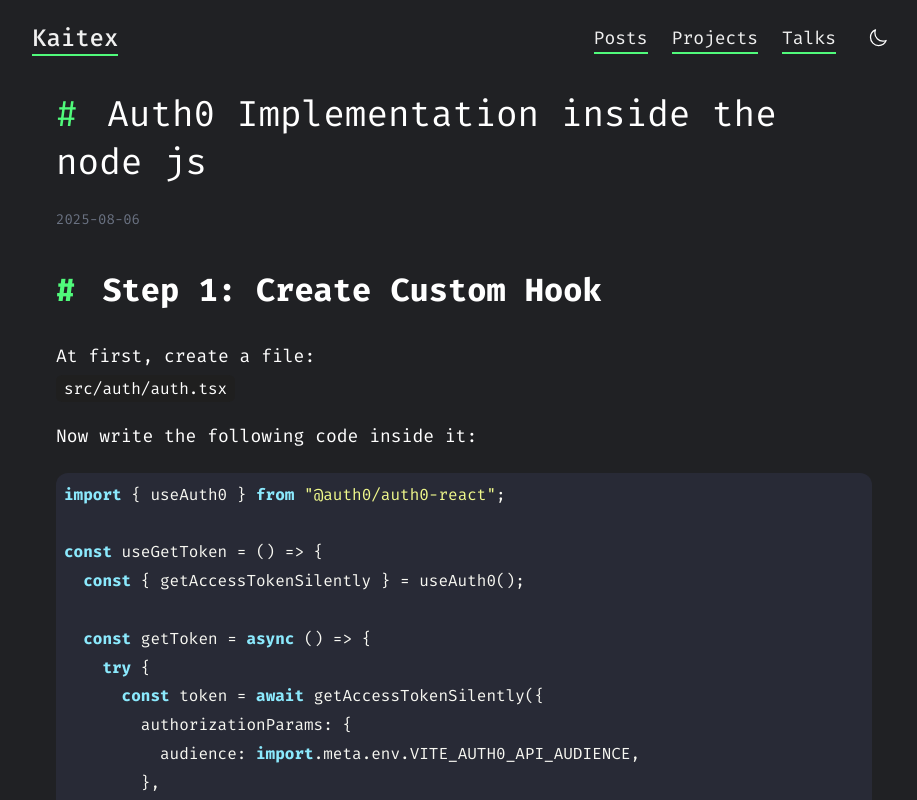
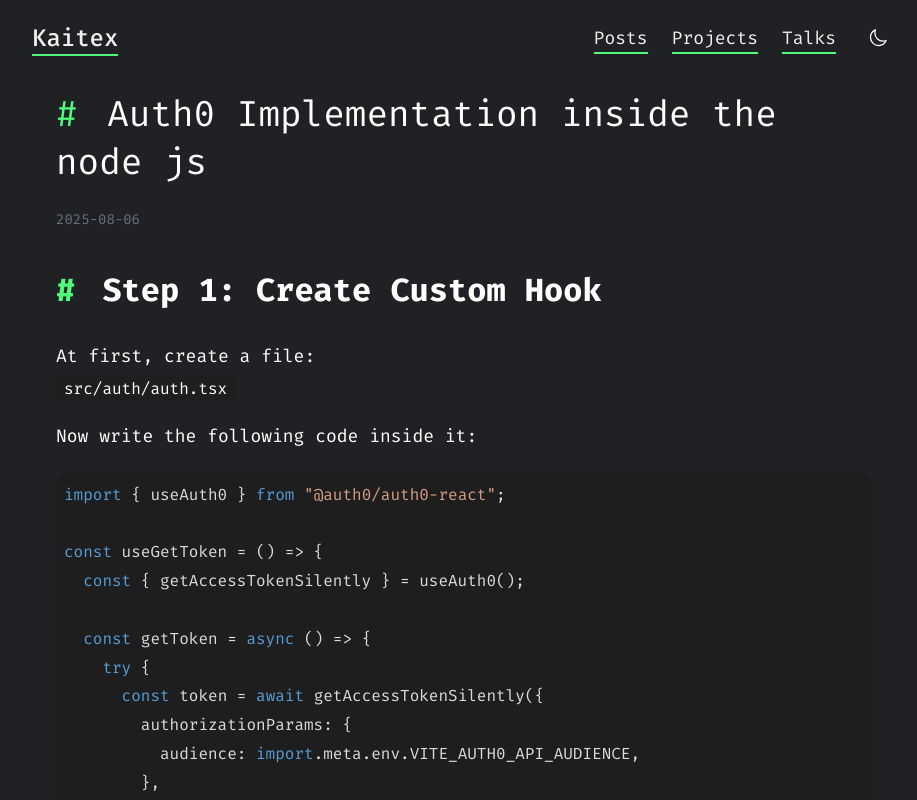
Before and after one commit to kaitex/kaitex.github.io, a Next.js app: page /posts/auth0-implementation in a window 1280 px wide. Shown: the top 800 px of the page, without its empty margins (176-1093 px from the left). Built offline with nearby package versions, Linux system fonts and the light colour scheme.

Commit message:
Update page.tsx

```diff
--- a/src/app/posts/[slug]/page.tsx
+++ b/src/app/posts/[slug]/page.tsx
@@ -2,7 +2,7 @@
 import { notFound } from "next/navigation";
 import { marked } from "marked";
 import SyntaxHighlighter from "react-syntax-highlighter";
-import { dracula } from "react-syntax-highlighter/dist/esm/styles/hljs";
+import { vs2015 } from "react-syntax-highlighter/dist/esm/styles/hljs";
 
 import "../../../styles/markdown.css";
 
@@ -32,7 +32,7 @@
         <SyntaxHighlighter
           key={i}
           language={token.lang || "plaintext"}
-          style={dracula} // or gruvboxDark
+          style={vs2015} // or gruvboxDark
           wrapLines
         >
           {token.text}
```
